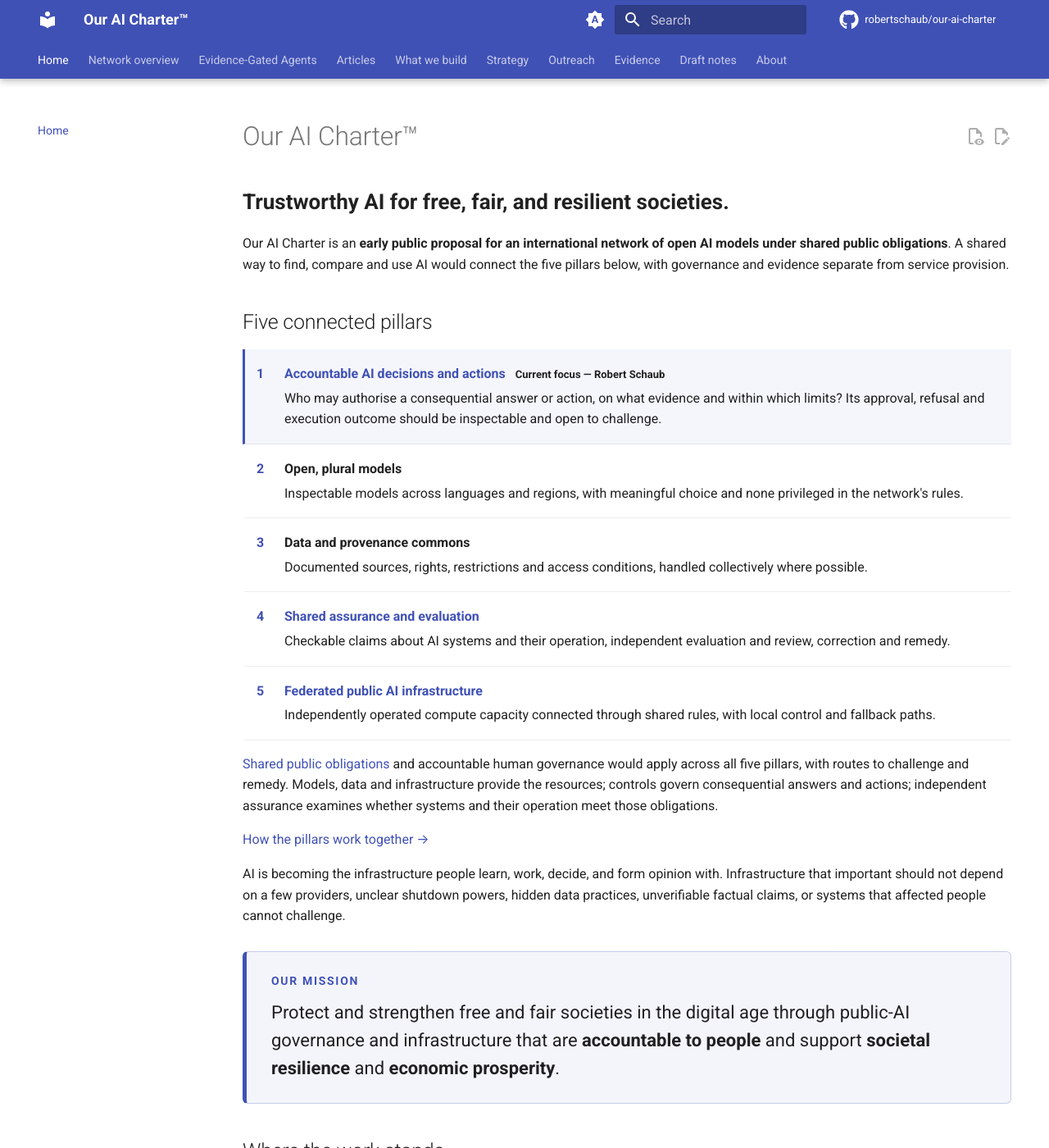
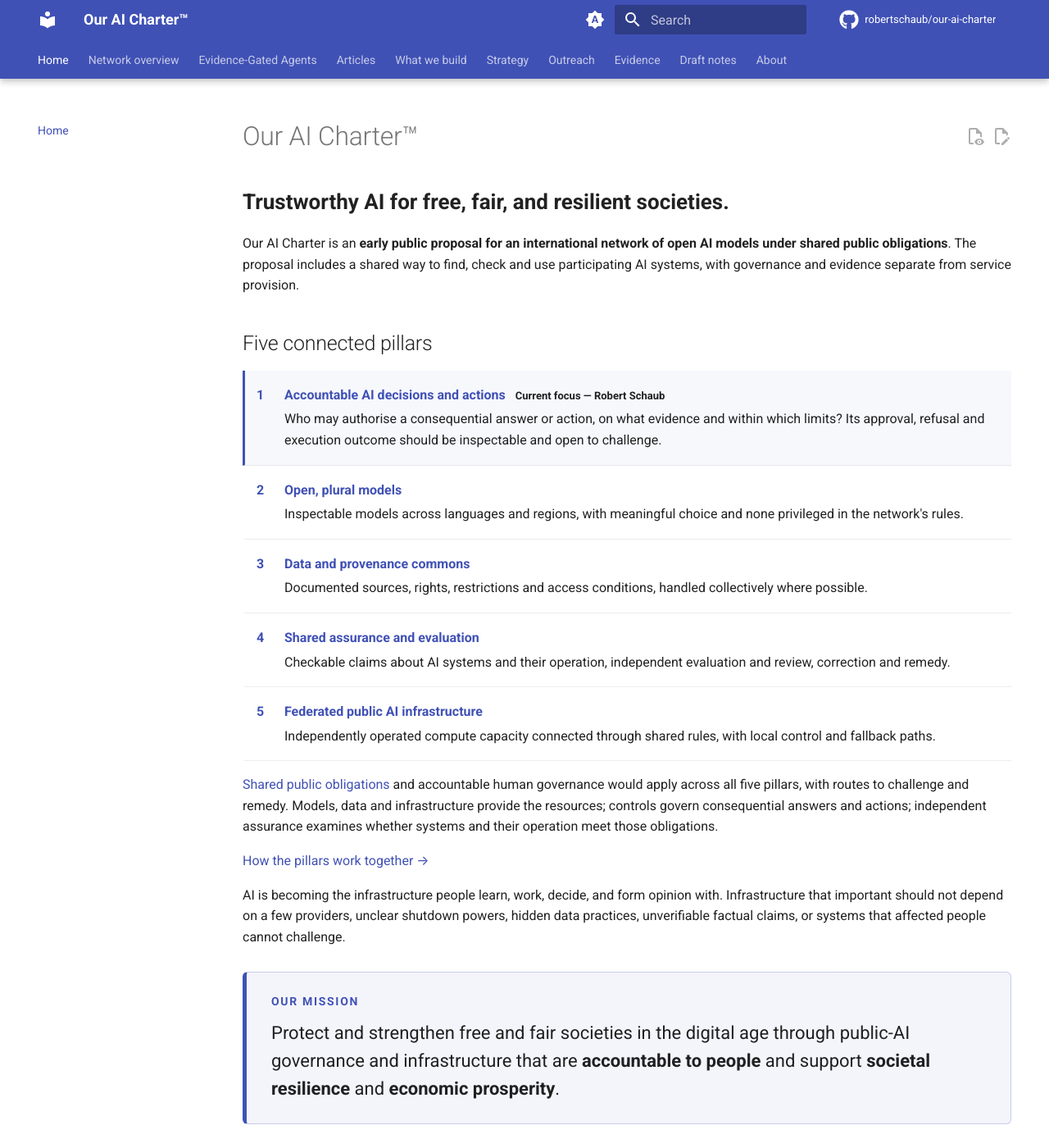
Before and after one commit to robertschaub/our-ai-charter, an MkDocs documentation site: the page built from docs/index.md, in a window 1280 px wide and 1400 px high. Shown: the whole window at 82% size. Built offline with MkDocs 1.6.1 and Material for MkDocs 9.7.7, drawn with Linux system fonts in a browser that asks for light colours; plug-ins that fetch from the network failed and are left out; comment, search, counter and statistics services are not loaded.

```diff
--- a/docs/index.md
+++ b/docs/index.md
@@ -11,7 +11,7 @@ hide:
 **Trustworthy AI for free, fair, and resilient societies.**
 </div>
 
-Our AI Charter is an **early public proposal for an international network of open AI models under shared public obligations**. A shared way to find, compare and use AI would connect the five pillars below, with governance and evidence separate from service provision.
+Our AI Charter is an **early public proposal for an international network of open AI models under shared public obligations**. The proposal includes a shared way to find, check and use participating AI systems, with governance and evidence separate from service provision.
 
 ## Five connected pillars
 
@@ -21,11 +21,11 @@ Our AI Charter is an **early public proposal for an international network of ope
 
     Who may authorise a consequential answer or action, on what evidence and within which limits? Its approval, refusal and execution outcome should be inspectable and open to challenge.
 
-2. **Open, plural models**
+2. **[Open, plural models](network-overview.md#why-a-network)**
 
     Inspectable models across languages and regions, with meaningful choice and none privileged in the network's rules.
 
-3. **Data and provenance commons**
+3. **[Data and provenance commons](network-overview.md#what-it-combines)**
 
     Documented sources, rights, restrictions and access conditions, handled collectively where possible.
 
--- a/docs/stylesheets/extra.css
+++ b/docs/stylesheets/extra.css
@@ -67,7 +67,7 @@
   left: .7rem;
   top: .85rem;
   font-weight: 700;
-  color: var(--md-primary-fg-color);
+  color: var(--md-typeset-a-color);
 }
 
 .md-typeset .pillar-list p {
@@ -75,8 +75,8 @@
 }
 
 .md-typeset .pillar-list li:has(.focus-label) {
-  border-left-color: var(--md-primary-fg-color);
-  background: color-mix(in srgb, var(--md-primary-fg-color) 5%, transparent);
+  border-left-color: var(--md-typeset-a-color);
+  background: color-mix(in srgb, var(--md-primary-fg-color) 4%, transparent);
 }
 
 .md-typeset .focus-label {
```
Also changed, not shown: CHANGELOG.md (+2 -0 lines), docs/network-overview.md (+1 -1 lines).
